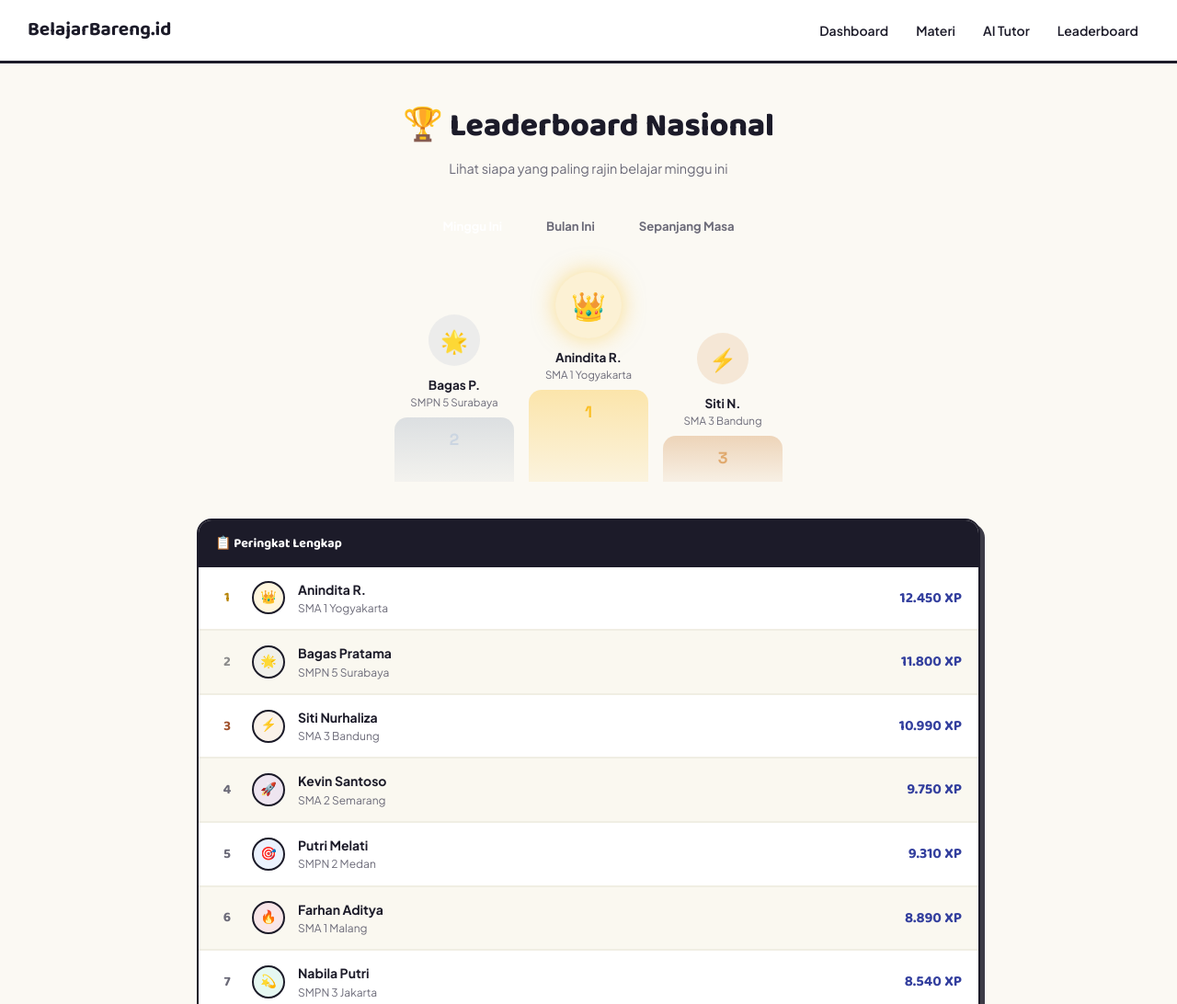
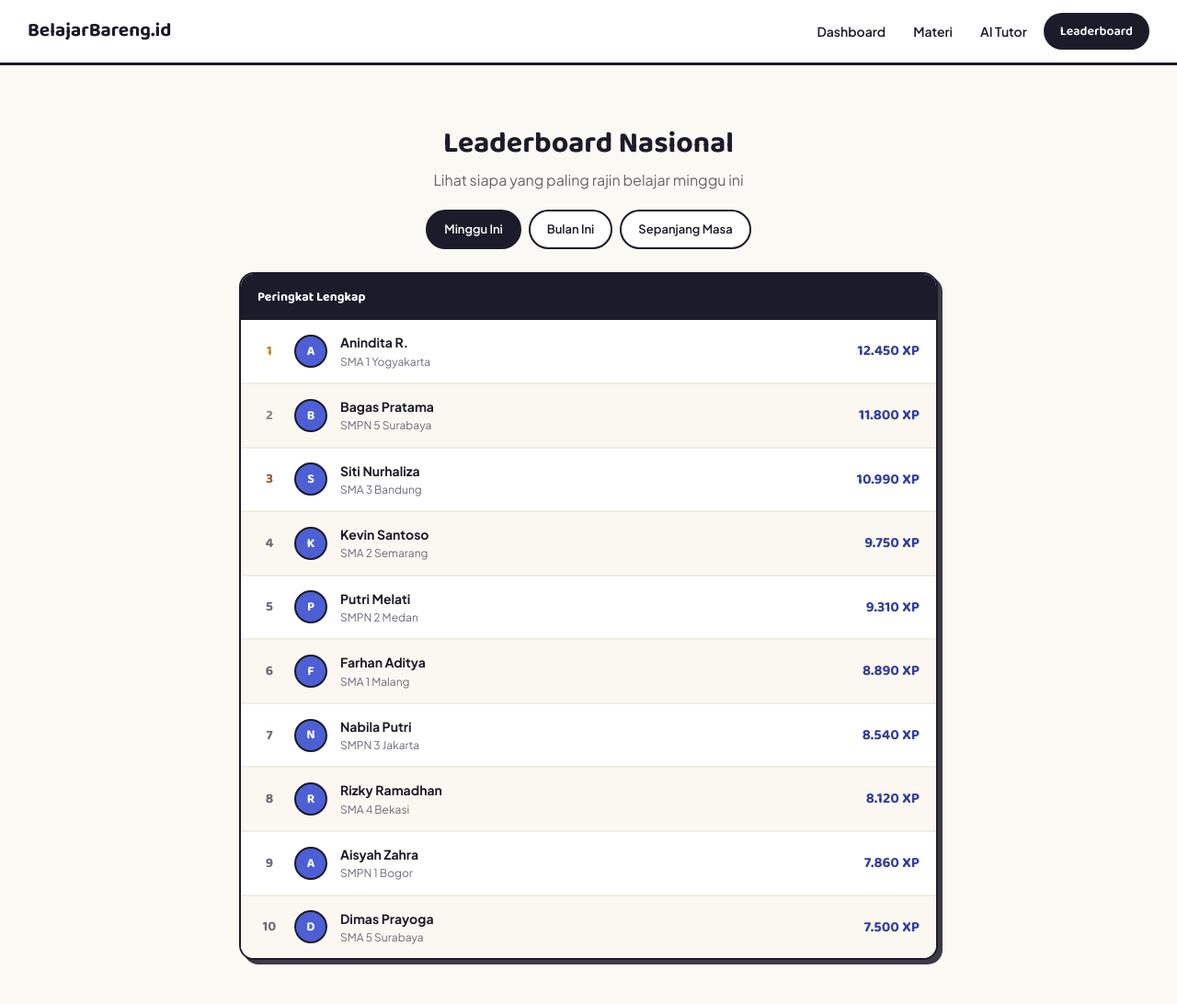
Before and after one commit to zahra062807-sketch/kambingbelajar, a plain HTML site: page leaderboard.html in a window 1280 px wide. Shown: the top 1092 px of the page at 92% size. Drawn offline with Linux system fonts and the light colour scheme.

Commit message:
Refactor leaderboard HTML structure and styles

```diff
--- a/leaderboard.html
+++ b/leaderboard.html
@@ -3,163 +3,68 @@
 <head>
   <meta charset="UTF-8" />
   <meta name="viewport" content="width=device-width, initial-scale=1.0" />
-  <title>Leaderboard – BelajarBareng.id</title>
-  <link href="https://fonts.googleapis.com/css2?family=Plus+Jakarta+Sans:wght@400;500;600;700;800&family=Space+Grotesk:wght@400;500;700&display=swap" rel="stylesheet" />
+  <title>Leaderboard - BelajarBareng.id</title>
   <link rel="stylesheet" href="style.css" />
   <style>
-    .page-wrap {
-      position: relative; z-index: 1;
-      max-width: 900px; margin: 0 auto;
-      padding: 2.5rem 1.5rem 5rem;
-    }
-
-    .page-head { text-align: center; margin-bottom: 2rem; }
-    .page-head h1 { font-size: clamp(1.6rem, 4vw, 2.2rem); font-weight: 800; margin-bottom: .4rem; }
-    .page-head p  { color: var(--muted); font-size: .9rem; }
-
-    /* ── FILTER TABS ── */
-    .lb-tabs {
-      display: flex; justify-content: center; gap: .6rem; flex-wrap: wrap;
-      margin-bottom: 2rem;
-    }
-    .lb-tab {
-      padding: .5rem 1.2rem; border-radius: 999px;
-      font-size: .82rem; font-weight: 700; cursor: pointer;
-      border: 1px solid var(--border); background: var(--card); color: var(--muted);
-      transition: all .2s;
-    }
-    .lb-tab.active { background: var(--purple); border-color: var(--purple); color: #fff; }
-    .lb-tab:hover:not(.active) { border-color: var(--purple); color: var(--text); }
-
-    /* ── PODIUM ── */
-    .podium {
-      display: flex; align-items: flex-end; justify-content: center;
-      gap: 1rem; margin-bottom: 2.5rem;
-    }
-    .podium-item { text-align: center; width: 130px; }
-    .podium-avatar {
-      width: 56px; height: 56px; border-radius: 50%;
-      display: flex; align-items: center; justify-content: center;
-      font-size: 1.5rem; margin: 0 auto .6rem;
-      border: 3px solid var(--card);
-    }
-    .podium-item.p1 .podium-avatar { width: 72px; height: 72px; font-size: 1.9rem; border-color: #FBBF24; box-shadow: 0 0 24px rgba(251,191,36,.5); }
-    .podium-item.p2 .podium-avatar { border-color: #94A3B8; }
-    .podium-item.p3 .podium-avatar { border-color: #CD7F32; }
-    .podium-name { font-size: .85rem; font-weight: 700; }
-    .podium-sub  { font-size: .72rem; color: var(--muted); margin-bottom: .4rem; }
-    .podium-bar {
-      border-radius: 14px 14px 0 0;
-      display: flex; align-items: flex-start; justify-content: center;
-      padding-top: .6rem;
-      font-family: 'Space Grotesk', sans-serif; font-weight: 700; font-size: 1.1rem;
-    }
-    .p1 .podium-bar { height: 100px; background: linear-gradient(180deg, rgba(251,191,36,.35), rgba(251,191,36,.1)); color: #FBBF24; }
-    .p2 .podium-bar { height: 70px;  background: linear-gradient(180deg, rgba(148,163,184,.3), rgba(148,163,184,.08)); color: #CBD5E1; }
-    .p3 .podium-bar { height: 50px;  background: linear-gradient(180deg, rgba(205,127,50,.3), rgba(205,127,50,.08)); color: #E0A96D; }
-
-    /* ── MY RANK ── */
-    .my-rank {
-      background: linear-gradient(135deg, rgba(124,58,237,.25), rgba(59,130,246,.15));
-      border: 1px solid var(--purple);
-      border-radius: 18px; padding: 1.1rem 1.5rem;
-      display: flex; align-items: center; gap: 1rem;
-      margin-bottom: 1.5rem;
-    }
-    .my-rank .rank-num { font-family: 'Space Grotesk', sans-serif; font-weight: 800; font-size: 1.3rem; color: var(--purple-light); width: 36px; text-align:center; }
-    .my-rank .av { width: 40px; height: 40px; border-radius: 50%; background: linear-gradient(135deg, var(--purple), var(--blue)); display:flex; align-items:center; justify-content:center; font-weight:700; color:#fff; flex-shrink:0; }
-    .my-rank .info { flex: 1; }
-    .my-rank .info .nm { font-weight: 700; font-size: .92rem; }
-    .my-rank .info .sb { font-size: .76rem; color: var(--muted); }
-    .my-rank .xp { font-family: 'Space Grotesk', sans-serif; font-weight: 700; color: var(--yellow); }
+    .lb-tabs { display:flex; justify-content:center; gap:8px; margin-bottom:25px; flex-wrap:wrap; }
+    .lb-tab { padding:9px 18px; border:2px solid var(--ink); border-radius:999px; font-size:13px; font-weight:600; cursor:pointer; background:#fff; color:var(--ink); }
+    .lb-tab.active { background:var(--ink); border-color:var(--ink); color:#fff; }
+    .my-rank { background:var(--gold-tint); border:2px solid var(--gold); border-radius:var(--radius); padding:16px 20px; display:flex; align-items:center; gap:12px; margin-bottom:22px; box-shadow:var(--shadow-sm); }
+    .my-rank .rank-num { font-weight:700; color:#7A5300; width:32px; text-align:center; font-family:'Baloo 2', sans-serif; }
   </style>
 </head>
 <body>
 
-  <div class="orb orb1"></div>
-  <div class="orb orb2"></div>
-
-  <!-- NAV -->
   <nav>
-    <div class="nav-logo">Belajar<span>Bareng</span>.id</div>
+    <div class="nav-logo">BelajarBareng.id</div>
     <div class="nav-links">
       <a href="dashboard.html">Dashboard</a>
       <a href="materi.html">Materi</a>
       <a href="tutor.html">AI Tutor</a>
-      <a href="leaderboard.html">Leaderboard</a>
+      <a href="leaderboard.html" class="btn-nav">Leaderboard</a>
     </div>
   </nav>
 
-  <div class="page-wrap">
+  <div class="section" style="max-width:800px;">
+    <h1 style="text-align:center;">Leaderboard Nasional</h1>
+    <p style="text-align:center; color:#666; margin-bottom:20px;">Lihat siapa yang paling rajin belajar minggu ini</p>
 
-    <div class="page-head reveal">
-      <h1>🏆 Leaderboard Nasional</h1>
-      <p>Lihat siapa yang paling rajin belajar minggu ini</p>
+    <div class="lb-tabs">
+      <div class="lb-tab active">Minggu Ini</div>
+      <div class="lb-tab">Bulan Ini</div>
+      <div class="lb-tab">Sepanjang Masa</div>
     </div>
 
-    <div class="lb-tabs">
-      <div class="lb-tab active" data-filter="mingguan">Minggu Ini</div>
-      <div class="lb-tab" data-filter="bulanan">Bulan Ini</div>
-      <div class="lb-tab" data-filter="sepanjang">Sepanjang Masa</div>
+    <div class="my-rank" id="myRank" style="display:none;">
+      <div class="rank-num" id="myRankNum">#-</div>
+      <div class="avatar" id="myRankAv">P</div>
+      <div style="flex:1;">
+        <div style="font-weight:bold;" id="myRankName">Kamu</div>
+        <div style="font-size:12px; color:#666;" id="myRankSub">-</div>
+      </div>
+      <div style="font-weight:bold; color:var(--primary-dark);" id="myRankXp">0 XP</div>
     </div>
 
-<!-- ══ PODIUM TOP 3 ══ -->
-    <div class="podium reveal">
-      <div class="podium-item p2">
-        <div class="podium-avatar" style="background:rgba(148,163,184,.15);">🌟</div>
-        <div class="podium-name">Bagas P.</div>
-        <div class="podium-sub">SMPN 5 Surabaya</div>
-        <div class="podium-bar">2</div>
-      </div>
-      <div class="podium-item p1">
-        <div class="podium-avatar" style="background:rgba(251,191,36,.15);">👑</div>
-        <div class="podium-name">Anindita R.</div>
-        <div class="podium-sub">SMA 1 Yogyakarta</div>
-        <div class="podium-bar">1</div>
-      </div>
-      <div class="podium-item p3">
-        <div class="podium-avatar" style="background:rgba(205,127,50,.15);">⚡</div>
-        <div class="podium-name">Siti N.</div>
-        <div class="podium-sub">SMA 3 Bandung</div>
-        <div class="podium-bar">3</div>
-      </div>
-    </div>
-
-    <!-- ══ POSISIMU ══ -->
-    <div class="my-rank reveal" id="myRank" style="display:none;">
-      <div class="rank-num" id="myRankNum">#—</div>
-      <div class="av" id="myRankAv">P</div>
-      <div class="info">
-        <div class="nm" id="myRankName">Kamu</div>
-        <div class="sb" id="myRankSub">—</div>
-      </div>
-      <div class="xp" id="myRankXp">0 XP</div>
-    </div>
-
-    <!-- ══ FULL LIST ══ -->
-    <div class="lboard reveal">
-      <div class="lboard-head">📋 Peringkat Lengkap</div>
+    <div class="lboard">
+      <div class="lboard-head">Peringkat Lengkap</div>
       <div id="lboardList"></div>
     </div>
-
   </div>
 
-  <footer style="text-align:center; padding:2rem 1.5rem; border-top:1px solid var(--border); color:var(--muted); font-size:.82rem; position:relative; z-index:1;">
-    © 2025 BelajarBareng.id · Dibuat dengan ❤️ untuk pelajar Indonesia 🇮🇩
-  </footer>
+  <footer>&copy; 2025 BelajarBareng.id - Tugas Pemrograman Web</footer>
 
   <script>
     const data = [
-      { rank:1,  nama:'Anindita R.',   sekolah:'SMA 1 Yogyakarta',  avatar:'👑', bg:'rgba(251,191,36,.15)', xp:12450 },
-      { rank:2,  nama:'Bagas Pratama', sekolah:'SMPN 5 Surabaya',   avatar:'🌟', bg:'rgba(148,163,184,.1)', xp:11800 },
-      { rank:3,  nama:'Siti Nurhaliza',sekolah:'SMA 3 Bandung',     avatar:'⚡', bg:'rgba(205,127,50,.1)',  xp:10990 },
-      { rank:4,  nama:'Kevin Santoso', sekolah:'SMA 2 Semarang',    avatar:'🚀', bg:'rgba(124,58,237,.1)',  xp:9750 },
-      { rank:5,  nama:'Putri Melati',  sekolah:'SMPN 2 Medan',      avatar:'🎯', bg:'rgba(59,130,246,.1)',  xp:9310 },
-      { rank:6,  nama:'Farhan Aditya', sekolah:'SMA 1 Malang',      avatar:'🔥', bg:'rgba(236,72,153,.1)',  xp:8890 },
-      { rank:7,  nama:'Nabila Putri',  sekolah:'SMPN 3 Jakarta',    avatar:'💫', bg:'rgba(16,185,129,.1)',  xp:8540 },
-      { rank:8,  nama:'Rizky Ramadhan',sekolah:'SMA 4 Bekasi',      avatar:'⭐', bg:'rgba(251,191,36,.1)',  xp:8120 },
-      { rank:9,  nama:'Aisyah Zahra',  sekolah:'SMPN 1 Bogor',      avatar:'🌈', bg:'rgba(59,130,246,.1)',  xp:7860 },
-      { rank:10, nama:'Dimas Prayoga', sekolah:'SMA 5 Surabaya',    avatar:'🎓', bg:'rgba(124,58,237,.1)',  xp:7500 },
+      { rank:1, nama:'Anindita R.', sekolah:'SMA 1 Yogyakarta', xp:12450 },
+      { rank:2, nama:'Bagas Pratama', sekolah:'SMPN 5 Surabaya', xp:11800 },
+      { rank:3, nama:'Siti Nurhaliza', sekolah:'SMA 3 Bandung', xp:10990 },
+      { rank:4, nama:'Kevin Santoso', sekolah:'SMA 2 Semarang', xp:9750 },
+      { rank:5, nama:'Putri Melati', sekolah:'SMPN 2 Medan', xp:9310 },
+      { rank:6, nama:'Farhan Aditya', sekolah:'SMA 1 Malang', xp:8890 },
+      { rank:7, nama:'Nabila Putri', sekolah:'SMPN 3 Jakarta', xp:8540 },
+      { rank:8, nama:'Rizky Ramadhan', sekolah:'SMA 4 Bekasi', xp:8120 },
+      { rank:9, nama:'Aisyah Zahra', sekolah:'SMPN 1 Bogor', xp:7860 },
+      { rank:10, nama:'Dimas Prayoga', sekolah:'SMA 5 Surabaya', xp:7500 },
     ];
 
     function rankClass(r) { return r === 1 ? 'gold' : r === 2 ? 'silver' : r === 3 ? 'bronze' : ''; }
@@ -167,7 +72,7 @@
     document.getElementById('lboardList').innerHTML = data.map(d => `
       <div class="lboard-row">
         <div class="rank ${rankClass(d.rank)}">${d.rank}</div>
-        <div class="avatar" style="background:${d.bg}">${d.avatar}</div>
+        <div class="avatar">${d.nama[0]}</div>
         <div>
           <div class="lboard-name">${d.nama}</div>
           <div class="lboard-sub">${d.sekolah}</div>
@@ -176,38 +81,27 @@
       </div>
     `).join('');
 
-    // ── Tampilkan posisi user kalau sudah login ──
     const raw = localStorage.getItem('bb_current');
     if (raw) {
       const user = JSON.parse(raw);
       const firstName = (user.nama || 'Pelajar').split(' ')[0];
       const xp = parseInt(user.xp || 0);
-
-      // cari posisi kira-kira user di antara data dummy
       let myRank = data.filter(d => d.xp > xp).length + 1;
 
       document.getElementById('myRank').style.display = 'flex';
-      document.getElementById('myRankNum').textContent  = '#' + myRank;
-      document.getElementById('myRankAv').textContent   = firstName[0].toUpperCase();
+      document.getElementById('myRankNum').textContent = '#' + myRank;
+      document.getElementById('myRankAv').textContent = firstName[0].toUpperCase();
       document.getElementById('myRankName').textContent = user.nama || 'Pelajar';
-      document.getElementById('myRankSub').textContent  = `${user.sekolah && user.sekolah !== '-' ? user.sekolah : (user.jenjang + ' ' + user.kelas)} · Itu kamu!`;
-      document.getElementById('myRankXp').textContent   = xp.toLocaleString('id-ID') + ' XP';
+      document.getElementById('myRankSub').textContent = (user.sekolah && user.sekolah !== '-' ? user.sekolah : (user.jenjang + ' ' + user.kelas)) + ' - Itu kamu!';
+      document.getElementById('myRankXp').textContent = xp.toLocaleString('id-ID') + ' XP';
     }
 
-    // ── Filter tabs (dummy — sama untuk semua periode di versi ini) ──
     document.querySelectorAll('.lb-tab').forEach(tab => {
       tab.addEventListener('click', () => {
         document.querySelectorAll('.lb-tab').forEach(t => t.classList.remove('active'));
         tab.classList.add('active');
       });
     });
-
-    // ── Scroll reveal ──
-    const reveals = document.querySelectorAll('.reveal');
-    const io = new IntersectionObserver(entries => {
-      entries.forEach(e => { if (e.isIntersecting) { e.target.classList.add('visible'); io.unobserve(e.target); } });
-    }, { threshold: 0.1 });
-    reveals.forEach(el => io.observe(el));
   </script>
   <script src="auth-nav.js"></script>
 </body>
```
